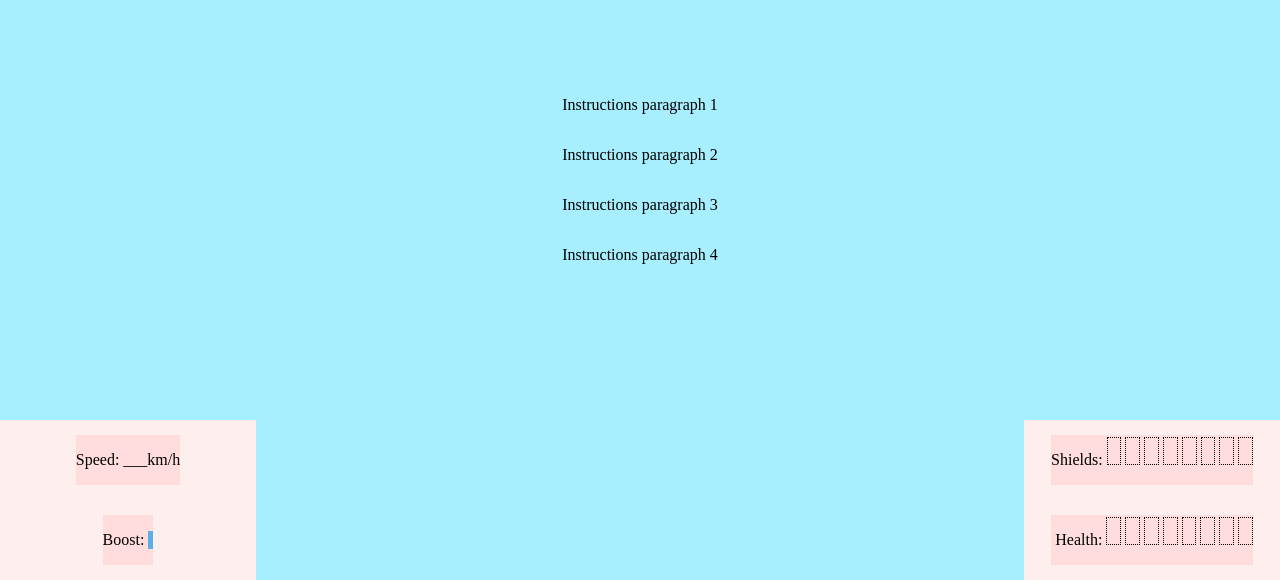
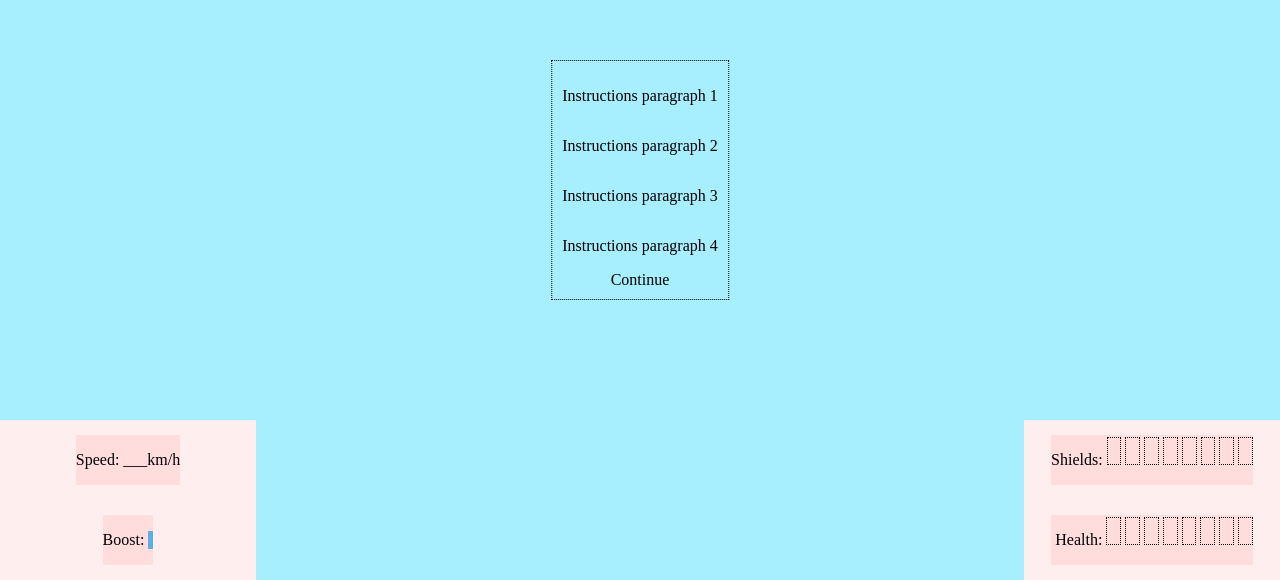
Before and after one commit to TheNarcissisticArsonist/Interceptor-Game, a plain HTML site: page index.html in a window 1280 px wide. Shown: the part 220-800 px from the top of the page. Drawn offline with Linux system fonts and the light colour scheme.

Commit message:
What are those?

```diff
--- a/script.js
+++ b/script.js
@@ -63,6 +63,7 @@ var instructions = "<div id='instructions'>\
 	<p class='instructionsParagraph'>Instructions paragraph 2</p><br>\
 	<p class='instructionsParagraph'>Instructions paragraph 3</p><br>\
 	<p class='instructionsParagraph'>Instructions paragraph 4</p><br>\
+	<div id='instructionsContinueButton'>Continue</div>\
 	</div>";
 
 //----------------------------------------------------------------------------------------------------
@@ -217,9 +218,15 @@ function displayInstructions() {
 	window.setTimeout(function() {
 		instructions = document.getElementById("instructions");
 		instructions.style.position = "fixed";
+		instructions.style.padding = "10px";
 		instructions.style.top = "50%";
 		instructions.style.left = "50%";
 		instructions.style.transform = "translate(-50%, -50%)";
+		instructions.style.border = "1px dotted black";
+		document.getElementById("instructionsContinueButton").addEventListener("click", function() {
+			removeElement(instructions);
+			instructionsDisplayed = false;
+		});
 	}, 0);
 }
 
--- a/styles.css
+++ b/styles.css
@@ -2,6 +2,7 @@
 
 div {
 	display: inline-block;
+	text-align: center;
 }
 body {
 	margin: 0px;
```
